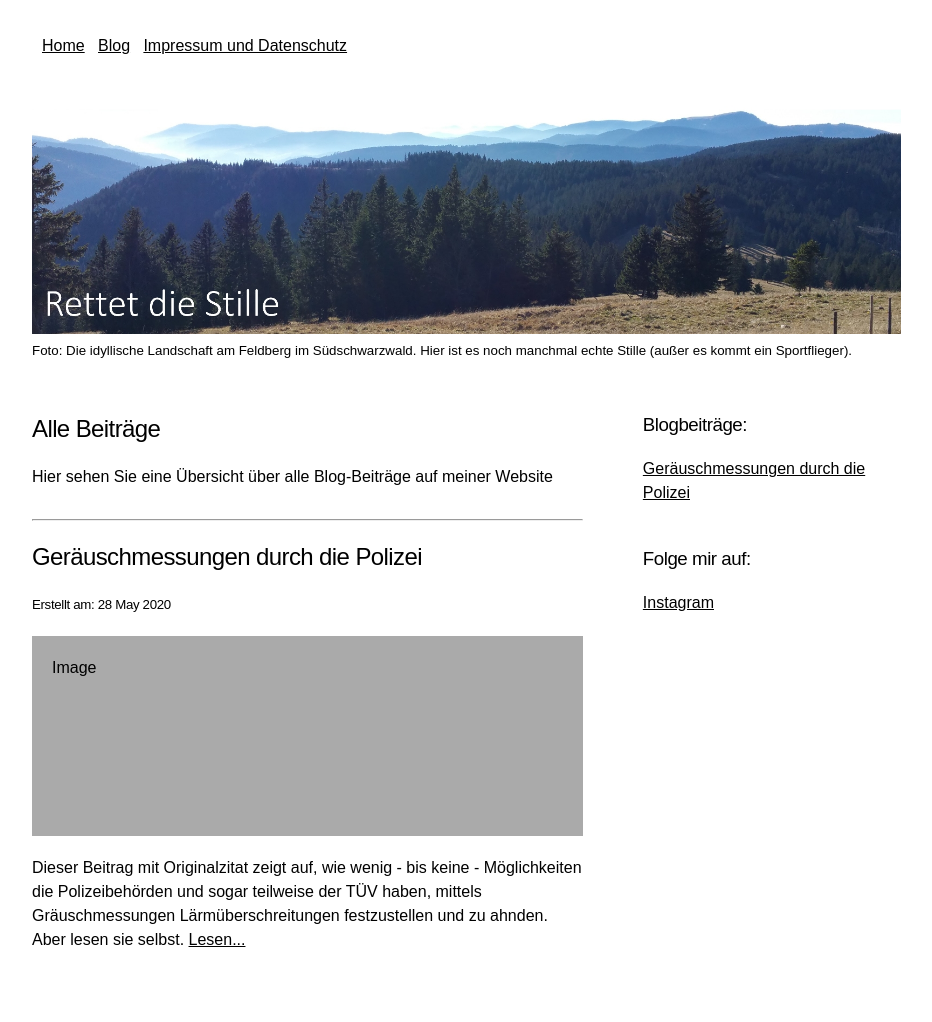
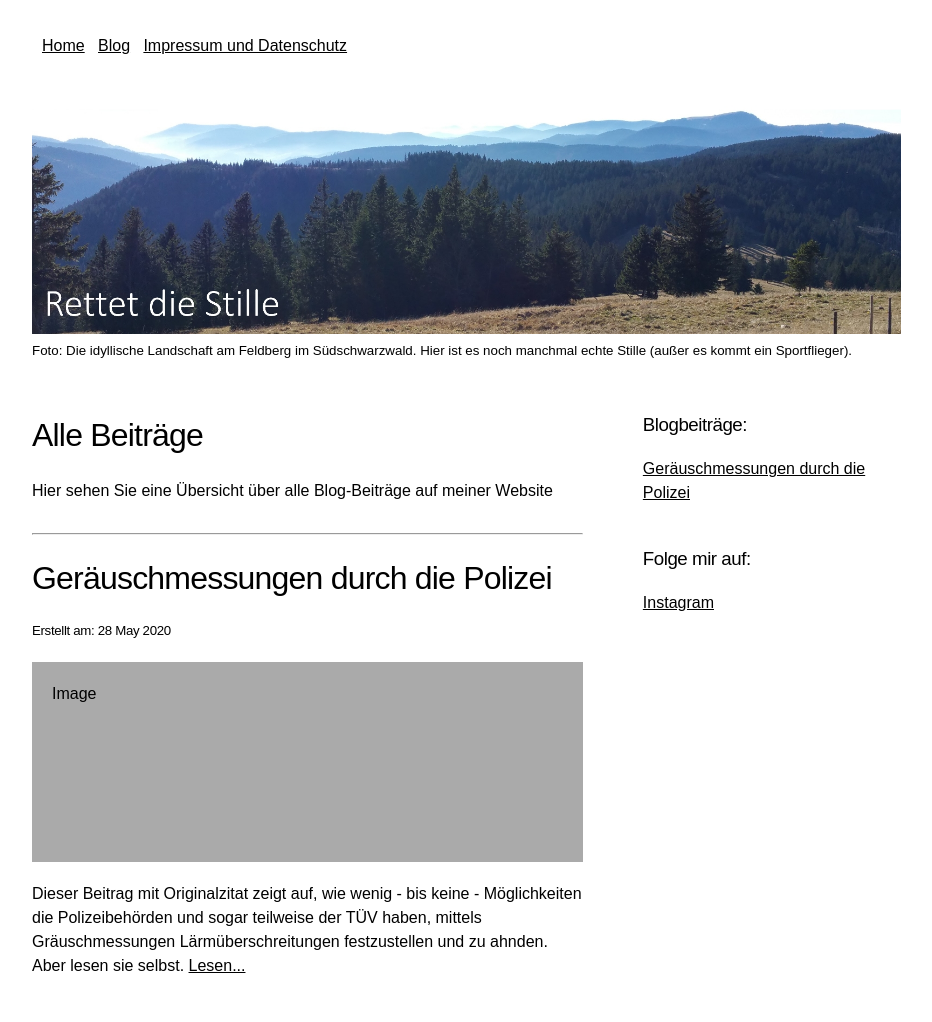
Before and after one commit to rettet-die-stille/rettet-die-stille.github.io, a Jekyll site: the page built from blog.md, in a window 1280 px wide. Shown: the whole page, without its empty margins (22-954 px from the left). Built offline with Jekyll 4.4.1, drawn with Linux system fonts in a browser that asks for light colours; before the commit the page ends 996 px from its top, so only the background shows below that.

Commit message:
Update blog.md

```diff
--- a/blog.md
+++ b/blog.md
@@ -4,13 +4,13 @@ title: Blog
 ---
 
 <div class="card">
-  <h2>Alle Beiträge</h2>
+  <h1>Alle Beiträge</h1>
   <p>Hier sehen Sie eine Übersicht über alle Blog-Beiträge auf meiner Website</p>
 </div>
 {% for post in site.posts %}
 <div class="card">
   <hr>
-  <h2>{{ post.title }}</h2>
+  <h1>{{ post.title }}</h1>
   <h5>Erstellt am: <span>{{ post.date | date_to_string }}</span></h5>
   <div class="fakeimg" style="height:200px;">Image</div>
   <p>{{post.shorttext}} <a href="{{ post.url }}" title="{{ post.title }}">Lesen...</a></p>
```
